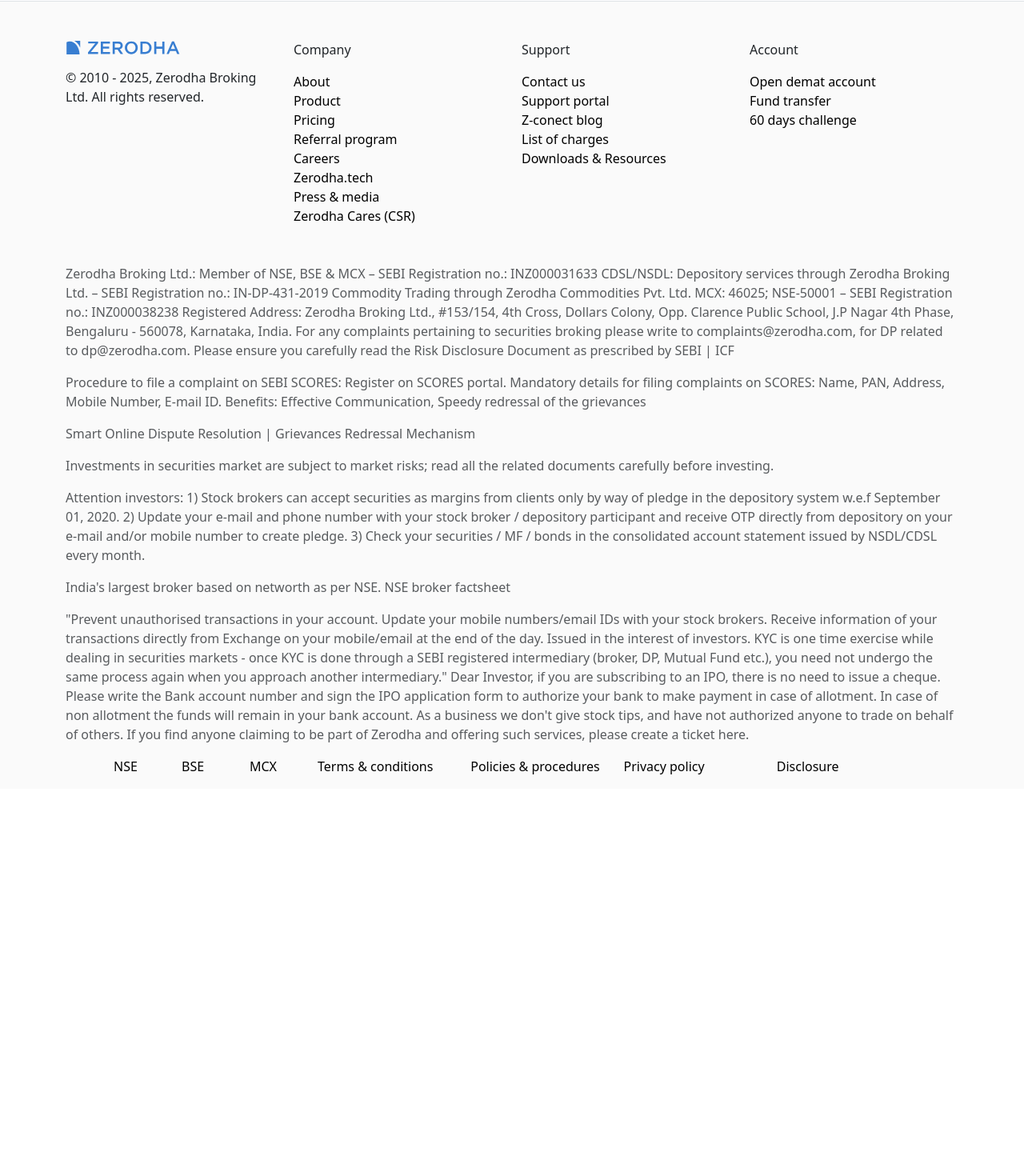
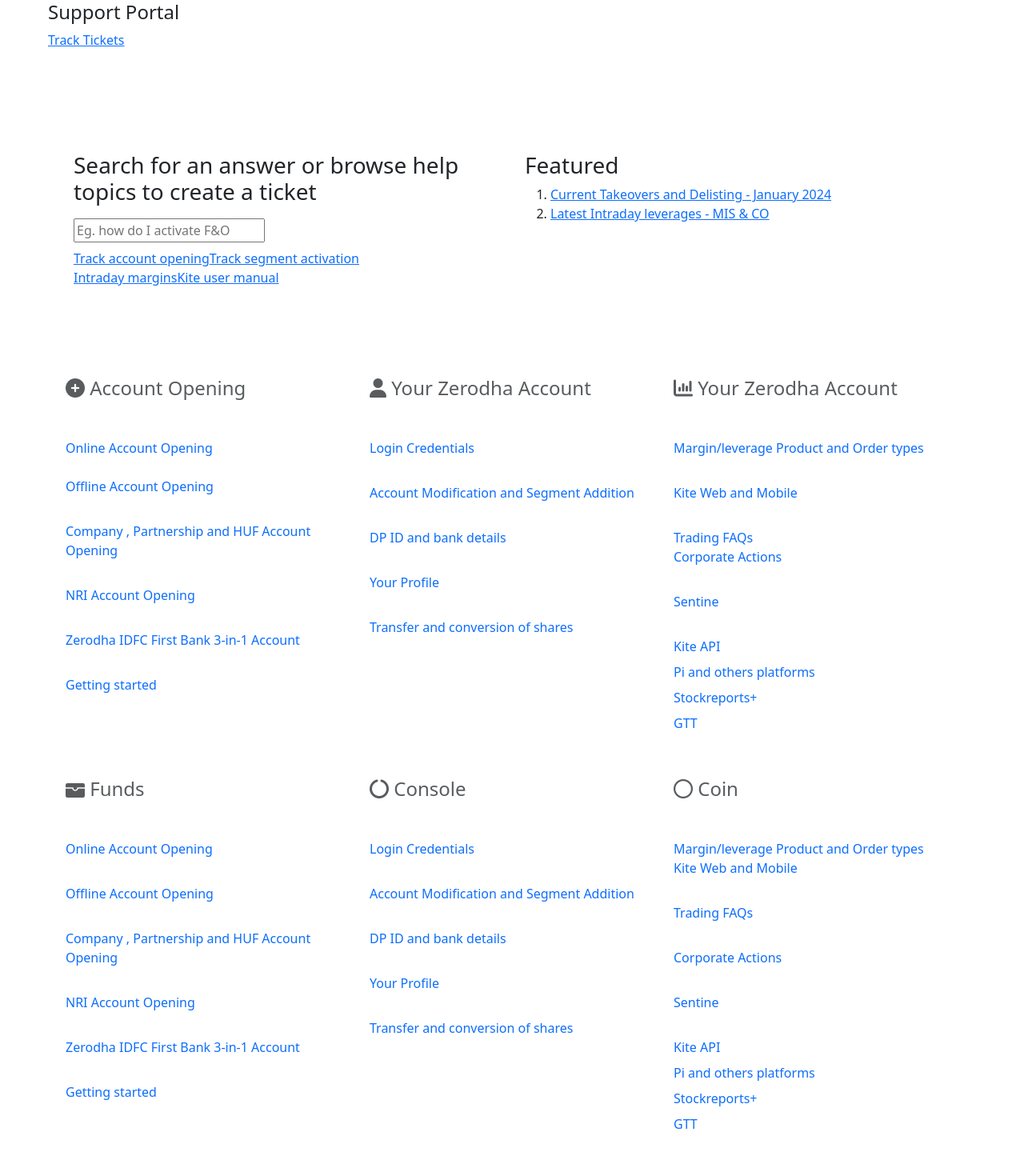
Before and after one commit to kapil407/Zerodha_Clone_Project, a React (Vite) app in the folder Frontend/: page /support in a window 1280 px wide. Shown: the part 120-1590 px from the top of the page at 80% size. Before the commit the page ends 1106 px from the top, so only its background shows below. Built offline with nearby package versions, Linux system fonts and the light colour scheme.

Commit message:
created Support component with style

```diff
--- a/Frontend/src/landingPage/support/CreateTicket.jsx
+++ b/Frontend/src/landingPage/support/CreateTicket.jsx
@@ -1,8 +1,73 @@
 import React from 'react'
-
+import { BsWalletFill } from "react-icons/bs";
 function CreateTicket() {
   return (
-    <div>CreateTicket</div>
+    <div className='container mt-5'>
+    <div className='row text-muted'>
+      <div className='col-4 mb-5'>
+          <h1  className='fs-4 mb-5'> <i class="fa-solid fa-circle-plus "></i> Account Opening</h1>
+          <a href="" className='mt-2 d-block' style={{textDecoration:"none"}}>Online Account Opening </a> <br />
+          <a href="" className='mb-2 d-block'  style={{textDecoration:"none"}}>Offline Account Opening</a><br />
+          <a href="" className='mb-2 d-block'  style={{textDecoration:"none"}}>Company , Partnership and HUF Account Opening</a><br />
+          <a href="" className='mb-2 d-block'  style={{textDecoration:"none"}}>NRI Account Opening</a><br />
+          <a href="" className='mb-2 d-block'  style={{textDecoration:"none"}}>Zerodha IDFC First Bank 3-in-1 Account </a><br />
+          <a href="" className='mb-2 d-block'  style={{textDecoration:"none"}}>Getting started</a>
+      </div>
+      <div className='col-4 mb-5'>
+         <h1 className='fs-4 mb-5'><i class="fa-solid fa-user"></i> Your Zerodha Account</h1>
+          <a href="" className='mb-2 d-block'  style={{textDecoration:"none"}}>Login Credentials </a> <br />
+          <a href="" className='mb-2 d-block'  style={{textDecoration:"none"}}>Account Modification and Segment Addition</a><br />
+          <a href=""  className='mb-2 d-block' style={{textDecoration:"none"}}>DP ID and bank details</a><br />
+          <a href="" className='mb-2 d-block'  style={{textDecoration:"none"}}>Your Profile</a><br />
+          <a href=""  className='mb-2 d-block' style={{textDecoration:"none"}}>Transfer and conversion of shares </a><br />
+
+      </div>
+        <div className='col-4 mb-5'>
+         <h1 className='fs-4 mb-5'><i class="fa-solid fa-chart-column"></i> Your Zerodha Account</h1>
+          <a href="" className='mb-2 d-block'  style={{textDecoration:"none"}}>Margin/leverage Product and Order types</a> <br />
+          <a href="" className='mb-2 d-block'  style={{textDecoration:"none"}}>Kite Web and Mobile</a><br />
+          <a href="" style={{textDecoration:"none"}}>Trading FAQs</a><br />
+          <a href=""  className='mb-2 d-block' style={{textDecoration:"none"}}>Corporate Actions</a><br />
+          <a href="" className='mb-2 d-block'  style={{textDecoration:"none"}}>Sentine</a><br />
+          <a href=""  className='mb-2 d-block' style={{textDecoration:"none"}}>Kite API</a>
+            <a href="" className='mb-2 d-block'  style={{textDecoration:"none"}}>Pi and others platforms</a>
+              <a href="" className='mb-2 d-block'  style={{textDecoration:"none"}}>Stockreports+</a>
+                <a href=""  className='mb-2 d-block' style={{textDecoration:"none"}}>GTT</a>
+      </div>
+    </div>
+      <div className='row text-muted'>
+      <div className='col-4 mb-5'>
+          <h1  className='fs-4 mb-5'><BsWalletFill/> Funds</h1>
+          <a href="" className='mb-2 d-block'  style={{textDecoration:"none"}}>Online Account Opening </a> <br />
+          <a href=""  className='mb-2 d-block' style={{textDecoration:"none"}}>Offline Account Opening</a><br />
+          <a href="" className='mb-2 d-block'  style={{textDecoration:"none"}}>Company , Partnership and HUF Account Opening</a><br />
+          <a href="" className='mb-2 d-block'  style={{textDecoration:"none"}}>NRI Account Opening</a><br />
+          <a href="" className='mb-2 d-block'  style={{textDecoration:"none"}}>Zerodha IDFC First Bank 3-in-1 Account </a><br />
+          <a href="" className='mb-2 d-block'  style={{textDecoration:"none"}}>Getting started</a>
+      </div>
+      <div className='col-4 mb-5'>
+         <h1 className='fs-4 mb-5'><i class="fa-solid fa-circle-notch"></i> Console</h1>
+          <a href="" className='mb-2 d-block'  style={{textDecoration:"none"}}>Login Credentials </a> <br />
+          <a href="" className='mb-2 d-block'  style={{textDecoration:"none"}}>Account Modification and Segment Addition</a><br />
+          <a href="" className='mb-2 d-block'  style={{textDecoration:"none"}}>DP ID and bank details</a><br />
+          <a href="" className='mb-2 d-block'  style={{textDecoration:"none"}}>Your Profile</a><br />
+          <a href="" className='mb-2 d-block'  style={{textDecoration:"none"}}>Transfer and conversion of shares </a><br />
+
+      </div>
+        <div className='col-4 mb-5'>
+         <h1 className='fs-4 mb-5'><i class="fa-regular fa-circle"></i> Coin</h1>
+          <a href="" style={{textDecoration:"none"}}>Margin/leverage Product and Order types</a> <br />
+          <a href="" className='mb-2 d-block'  style={{textDecoration:"none"}}>Kite Web and Mobile</a><br />
+          <a href=""  className='mb-2 d-block' style={{textDecoration:"none"}}>Trading FAQs</a><br />
+          <a href="" className='mb-2 d-block'  style={{textDecoration:"none"}}>Corporate Actions</a><br />
+          <a href=""  className='mb-2 d-block' style={{textDecoration:"none"}}>Sentine</a><br />
+          <a href=""  className='mb-2 d-block' style={{textDecoration:"none"}}>Kite API</a>
+            <a href="" className='mb-2 d-block'  style={{textDecoration:"none"}}>Pi and others platforms</a>
+              <a href=""  className='mb-2 d-block' style={{textDecoration:"none"}}>Stockreports+</a>
+                <a href="" className='mb-2 d-block'  style={{textDecoration:"none"}}>GTT</a>
+      </div>
+    </div>
+    </div>
   )
 }
 
--- a/Frontend/src/landingPage/support/Hero.jsx
+++ b/Frontend/src/landingPage/support/Hero.jsx
@@ -1,9 +1,38 @@
-import React from 'react'
+import React from "react";
 
 function Hero() {
   return (
-    <div>Hero</div>
-  )
+    <section className="container-fluid" id="supportHero">
+      <div className="p-5 " id="supportWrapper">
+        <h4>Support Portal</h4>
+        <a href="">Track Tickets</a>
+      </div>
+      <div className="row p-5 m-3">
+        <div className="col-6 p-3">
+          <h1 className="fs-3">
+            Search for an answer or browse help topics to create a ticket
+          </h1>
+          <input placeholder="Eg. how do I activate F&O" className="mb-2 mt-2" style={{outline:"none"}}/>
+          <br />
+          <a href="">Track account opening</a>
+          <a href="">Track segment activation</a><br />
+          <a href="">Intraday margins</a>
+          <a href="">Kite user manual</a>
+        </div>
+        <div className="col-6 p-3">
+          <h1 className="fs-3">Featured</h1>
+          <ol>
+            <li>
+              <a href="">Current Takeovers and Delisting - January 2024</a>
+            </li>
+            <li>
+              <a href="">Latest Intraday leverages - MIS & CO</a>
+            </li>
+          </ol>
+        </div>
+      </div>
+    </section>
+  );
 }
 
-export default Hero
+export default Hero;
```
